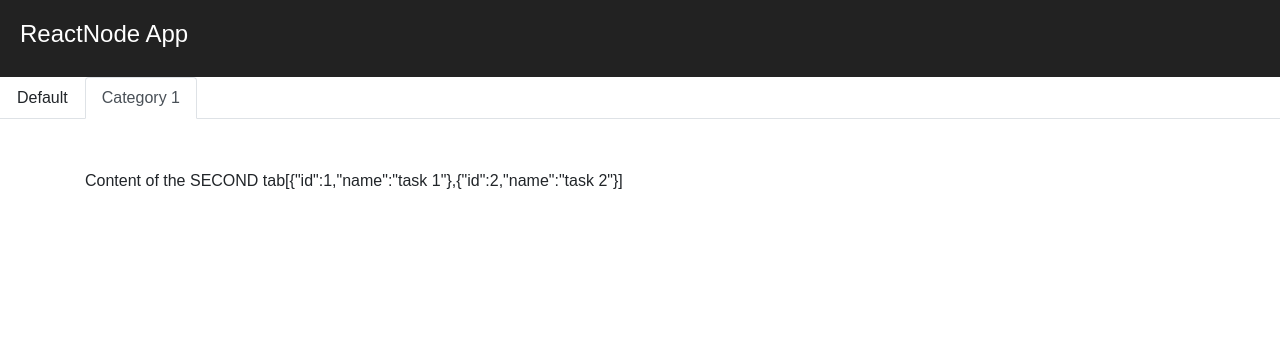
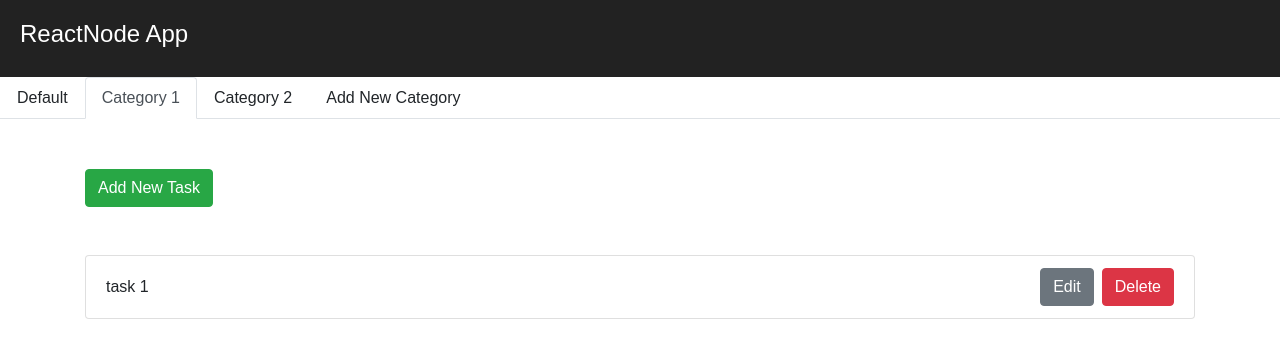
Before and after one commit to MrDzi/react-node-app, a React (Create React App) app: page / in a window 1280 px wide. Both pictures are taken after a click on the link "Category 1". Shown: the top 358 px of the page. Built offline with nearby package versions, Linux system fonts and the light colour scheme.

Commit message:
implement categories

```diff
--- a/src/App.js
+++ b/src/App.js
@@ -1,17 +1,39 @@
 import React, { Component } from 'react';
 import { connect } from 'react-redux';
 import { tasksSelector } from './redux/reducers/task/selectors';
+import { categoriesSelector } from './redux/reducers/category/selectors';
 import { fetchTasks } from './redux/reducers/task/actions';
-import { TabContent, TabPane, Nav, NavItem, NavLink, Container } from 'reactstrap';
+import { fetchCategories, createCategory, updateCategory, setSelectedCategory } from './redux/reducers/category/actions';
+import { TabContent, TabPane, Nav, NavItem, NavLink, Container, Modal, ModalBody, Input, Form, FormGroup, Button } from 'reactstrap';
 import classnames from 'classnames';
 import './App.css';
 import TaskList from './components/task/TaskList';
+import { updateCategoryDraft } from './redux/reducers/category/actions';
 
 class App extends Component {
 	constructor(props) {
 		super(props);
 		this.state = {
-			activeTab: '1'
+			activeTab: '1',
+			modalOpen: false
+		}
+	}
+	componentDidMount() {
+		this.props.fetchTasks();
+		this.props.fetchCategories();
+	}
+	toggleCategoryModal = () => {
+		this.setState({
+			modalOpen: !this.state.modalOpen
+		});
+	}
+	handleCategoryTabClick(tab, category) {
+		if (this.state.activeTab === tab) {
+			this.props.updateCategoryDraft(category);
+			this.toggleCategoryModal();
+		} else {
+			this.toggleTab(tab);
+			this.props.setSelectedCategory(category.id);
 		}
 	}
 	toggleTab(tab) {
@@ -21,8 +43,9 @@ class App extends Component {
 			});
 		}
 	}
-	componentDidMount() {
-		this.props.fetchTasks();
+	updateOrCreateCategory = () => {
+		this.props.draftCategory.hasOwnProperty('id') ? this.props.updateCategory(this.props.draftCategory) : this.props.createCategory(this.props.draftCategory);
+		this.toggleCategoryModal();
 	}
 	render() {
     	return (
@@ -34,35 +57,84 @@ class App extends Component {
 					<NavItem>
 						<NavLink
 							onClick={() => {
+								this.props.setSelectedCategory(null);
 								this.toggleTab('1');
 							}}
-							className={classnames({active: this.state.activeTab === '1'})}
+							className={classnames({active: this.state.activeTab === 1})}
 						>
 							Default
 						</NavLink>
 					</NavItem>
+					{
+						this.props.categories.map((category, index) => {
+							const tabOrder = (index + 2).toString();
+							return (
+								<NavItem key={index}>
+									<NavLink
+										onClick={() => {
+											this.handleCategoryTabClick(tabOrder, category);
+										}}
+										className={classnames({active: this.state.activeTab === tabOrder})}
+									>
+										{category.name}
+									</NavLink>
+								</NavItem>
+							)
+						})
+					}
 					<NavItem>
 						<NavLink
-							onClick={() => {
-								this.toggleTab('2');
-							}}
-							className={classnames({active: this.state.activeTab === '2'})}
+							onClick={this.toggleCategoryModal}
 						>
-							Category 1
+							Add New Category
 						</NavLink>
 					</NavItem>
 				</Nav>
 				<Container>
 					<TabContent className="pt-50" activeTab={this.state.activeTab}>
 						<TabPane tabId='1'>
-							<TaskList></TaskList>
+							<TaskList />
 						</TabPane>
-						<TabPane tabId='2'>
-							Content of the SECOND tab
-							{JSON.stringify(this.props.tasks)}
-						</TabPane>
+						{
+							this.props.categories.map((category, index) => {
+								const tabOrder = (index + 2).toString();
+								return (
+									<TabPane tabId={tabOrder} key={index}>
+										<TaskList />
+									</TabPane>
+								)
+							})
+						}
 					</TabContent>
 				</Container>
+				<Modal isOpen={this.state.modalOpen} toggle={this.toggleCategoryModal}>
+					<ModalBody>
+						<Form>
+        					<FormGroup>
+          						<Input
+									type="text"
+									name="taskName"
+									id="taskName"
+									value={this.props.draftCategory.name}
+									onChange={(event) => {
+										this.props.updateCategoryDraft({
+											name: event.target.value
+										});
+									}}
+								/>
+        					</FormGroup>
+							<div className="text-right">
+								<Button
+									className="ml-2"
+									onClick={this.updateOrCreateCategory}
+									color="primary"
+								>
+									Submit
+								</Button>
+							</div>
+						</Form>
+					</ModalBody>
+				</Modal>
       		</div>
     	);
   	}
@@ -71,12 +143,19 @@ class App extends Component {
 function mapStateToProps(state) {
 	return {
 		tasks: tasksSelector(state),
-		draftTask: state.task.draftTask
+		categories: categoriesSelector(state),
+		draftTask: state.task.draftTask,
+		draftCategory: state.category.draftCategory
 	}
 }
 
 const mapDispatchToProps = {
 	fetchTasks,
+	fetchCategories,
+	updateCategoryDraft,
+	createCategory,
+	updateCategory,
+	setSelectedCategory,
 }
 
 export default connect(mapStateToProps, mapDispatchToProps)(App);
--- a/src/components/task/TaskList.js
+++ b/src/components/task/TaskList.js
@@ -1,8 +1,8 @@
 import React, { Component } from 'react';
 import { connect } from 'react-redux';
 import { tasksSelector } from '../../redux/reducers/task/selectors';
-import { updateTask, updateDraft, resetDraft, deleteTask } from '../../redux/reducers/task/actions';
-import {  ListGroup, ListGroupItem, Button, Modal, ModalBody, Input, Form, FormGroup } from 'reactstrap';
+import { updateTask, updateDraft, resetDraft, deleteTask, createTask } from '../../redux/reducers/task/actions';
+import { ListGroup, ListGroupItem, Button, Modal, ModalBody, Input, Form, FormGroup } from 'reactstrap';
 
 class TaskList extends Component {
 	constructor(props) {
@@ -20,13 +20,20 @@ class TaskList extends Component {
 			modalOpen: !this.state.modalOpen
 		});
 	}
-	updateTask() {
-		this.props.updateTask(this.props.draftTask);
+	updateOrCreateTask = () => {
+		this.props.draftTask.hasOwnProperty('id') ? this.props.updateTask(this.props.draftTask) : this.props.createTask(this.props.draftTask);
 		this.toggleModal();
 	}
 	render() {
 		return (
 			<div>
+				<Button
+					color="success"
+					onClick={this.toggleModal}
+					className="mb-5"
+				>
+					Add New Task
+				</Button>
 				<ListGroup>
 					{
 						this.props.tasks.map((task) => {
@@ -40,7 +47,7 @@ class TaskList extends Component {
 												Edit
 											</Button>
 											<Button
-											className="ml-1"
+												className="ml-2"
 												color="danger"
 												onClick={() => this.props.deleteTask(task.id)}
 												>
@@ -71,8 +78,8 @@ class TaskList extends Component {
 							<div className="text-right">
 								<Button onClick={() => this.props.resetDraft()}>Reset</Button>
 								<Button
-									className="ml-1"
-									onClick={() => this.updateTask()}
+									className="ml-2"
+									onClick={this.updateOrCreateTask}
 									color="primary"
 								>
 									Submit
@@ -98,6 +105,7 @@ const mapDispatchToProps = {
 	updateDraft,
 	resetDraft,
 	deleteTask,
+	createTask,
 }
 
 export default connect(mapStateToProps, mapDispatchToProps)(TaskList);
--- a/src/redux/reducers/category/index.js
+++ b/src/redux/reducers/category/index.js
@@ -2,17 +2,21 @@ import { ActionTypes } from './actions.js';
 import * as R from 'ramda';
 
 const initialState = {
-	categories: {}
+	categories: {},
+	draftCategory: {
+		name: ''
+	},
+	selectedCategoryId: null
 }
 
 export default function category(state = initialState, action) {
 	switch(action.type) {
-		case ActionTypes.FETCH_CATEGORIES:
+		case ActionTypes.FETCHED_CATEGORIES:
 			return {
 				...state,
 				categories: R.indexBy(R.prop('id'), action.payload)
 			}
-		case ActionTypes.CREATE_CATEGORY:
+		case ActionTypes.CREATED_CATEGORY:
 			return {
 				...state,
 				categories: {
@@ -20,7 +24,7 @@ export default function category(state = initialState, action) {
 					[action.payload.id]: action.payload
 				}
 			}
-		case ActionTypes.UPDATE_CATEGORY:
+		case ActionTypes.UPDATED_CATEGORY:
 			return {
 				...state,
 				categories: {
@@ -28,7 +32,23 @@ export default function category(state = initialState, action) {
 					[action.payload.id]: action.payload
 				}
 			}
+		case ActionTypes.UPDATE_CATEGORY_DRAFT:
+			return {
+				...state,
+				draftCategory: {
+					...state.draftCategory,
+					...action.payload
+				}
+			}
+		case ActionTypes.SET_SELECTED_CATEGORY:
+			return {
+				...state,
+				selectedCategoryId: action.payload
+			}
 		default:
 			return state;
 	}
 }
+
+export const getCategoriesFromState = (state) => state.category.categories;
+export const getSelectedCategoryId = (state) => state.category.selectedCategoryId;
--- /dev/null
+++ b/src/redux/reducers/category/selectors.js
@@ -0,0 +1,8 @@
+import { createSelector } from 'reselect';
+import { getCategoriesFromState } from './';
+import * as R from 'ramda';
+
+export const categoriesSelector = createSelector(
+    getCategoriesFromState,
+    R.values
+)
--- a/src/redux/reducers/task/actions.js
+++ b/src/redux/reducers/task/actions.js
@@ -33,3 +33,8 @@ export const deleteTask = (taskId) => ({
 	type: ActionTypes.DELETE_TASK,
 	payload: taskId
 })
+
+export const createTask = (task) => ({
+	type: ActionTypes.CREATE_TASK,
+	payload: task
+})
--- a/src/redux/reducers/task/index.js
+++ b/src/redux/reducers/task/index.js
@@ -15,7 +15,7 @@ export default function task(state = initialState, action) {
 				...state,
                 tasks: R.indexBy(R.prop('id'), action.payload)
             }
-		case ActionTypes.CREATE_TASK:
+		case ActionTypes.CREATED_TASK:
 			return {
 				...state,
 				tasks: {
--- a/src/redux/sagas/category/index.js
+++ b/src/redux/sagas/category/index.js
@@ -0,0 +1,81 @@
+import { takeEvery, put, call } from 'redux-saga/effects'
+import * as R from 'ramda';
+import { ActionTypes } from '../../reducers/category/actions';
+
+let categories = [
+	{
+		id: 1,
+		name: 'Category 1'
+	},
+	{
+		id: 2,
+		name: 'Category 2'
+	}
+]
+
+const fetchCategoriesMockWrapper = (categories = null) => {
+	return () => Promise.resolve({
+		body: categories
+	});
+}
+
+const updateCategoryMockWrapper = (category) => {
+	const categoryFromCollection = R.find(R.propEq('id', category.id), categories);
+	category = {
+		...categoryFromCollection,
+		...category
+	}
+	return () => Promise.resolve();
+}
+
+const createCategoryMockWrapper = (category) => {
+	category.id = categories.length + 1;
+	categories.push(category);
+	return () => Promise.resolve();
+}
+
+const fetchCategoriesMock = fetchCategoriesMockWrapper(categories);
+const updateCategoryMock = (category) => updateCategoryMockWrapper(category);
+const createCategoryMock = (category) => createCategoryMockWrapper(category);
+
+const fetchCategories = function* () {
+	try {
+		const response = yield call(fetchCategoriesMock);
+		yield put({
+			type: ActionTypes.FETCHED_CATEGORIES,
+			payload: response.body
+		});
+	} catch (error) {
+		console.log(error);
+	}
+}
+
+const updateCategory = function* (action) {
+	try {
+		yield call(updateCategoryMock, [action.payload]);
+	    yield put({
+			type: ActionTypes.UPDATED_CATEGORY,
+			payload: action.payload
+		});
+	} catch (error) {
+		console.log(error);
+	}
+}
+
+const createCategory = function* (action) {
+	try {
+		yield call(createCategoryMock, action.payload);
+		yield put({
+			type: ActionTypes.CREATED_CATEGORY,
+			payload: action.payload
+		});
+	} catch (error) {
+		console.log(error);
+	}
+}
+
+export const categorySagas = [
+	takeEvery(ActionTypes.FETCH_CATEGORIES, fetchCategories),
+	takeEvery(ActionTypes.UPDATE_CATEGORY, updateCategory),
+	takeEvery(ActionTypes.CREATE_CATEGORY, createCategory)
+]
--- a/src/redux/sagas/index.js
+++ b/src/redux/sagas/index.js
@@ -1,10 +1,10 @@
 import { all } from 'redux-saga/effects';
 import { taskSagas } from './task';
-// import { categorySagas } from './category';
+import { categorySagas } from './category';
 
 export default function* rootSagas() {
 	yield all([
-		...taskSagas
-		// ...categorySagas
+		...taskSagas,
+		...categorySagas
 	]);
 }
--- a/src/redux/sagas/task/index.js
+++ b/src/redux/sagas/task/index.js
@@ -5,11 +5,13 @@ import { ActionTypes } from '../../reducers/task/actions';
 let tasks = [
 	{
 		id: 1,
-		name: 'task 1'
+		name: 'task 1',
+		categoryId: 1
 	},
 	{
 		id: 2,
-		name: 'task 2'
+		name: 'task 2',
+		categoryId: 2
 	}
 ]
 
@@ -33,9 +35,16 @@ const deleteTaskMockWrapper = (taskId) => {
 	return () => Promise.resolve();
 }
 
+const createTaskMockWrapper = (task) => {
+	task.id = tasks.length + 1;
+	tasks.push(task);
+	return () => Promise.resolve();
+}
+
 const fetchTasksMock = fetchTasksMockWrapper(tasks);
 const updateTaskMock = (task) => updateTaskMockWrapper(task);
 const deleteTaskMock = (taskId) => deleteTaskMockWrapper(taskId);
+const createTaskMock = (task) => createTaskMockWrapper(task);
 
 const fetchTasks = function* () {
 	try {
@@ -73,8 +82,21 @@ const deleteTask = function* (action) {
 	}
 }
 
+const createTask = function* (action) {
+	try {
+		yield call(createTaskMock, action.payload);
+		yield put({
+			type: ActionTypes.CREATED_TASK,
+			payload: action.payload
+		});
+	} catch (error) {
+		console.log(error);
+	}
+}
+
 export const taskSagas = [
 	takeEvery(ActionTypes.FETCH_TASKS, fetchTasks),
 	takeEvery(ActionTypes.UPDATE_TASK, updateTask),
-	takeEvery(ActionTypes.DELETE_TASK, deleteTask)
+	takeEvery(ActionTypes.DELETE_TASK, deleteTask),
+	takeEvery(ActionTypes.CREATE_TASK, createTask)
 ]
```
Also changed, not shown: src/redux/reducers/category/actions.js (+29 -0 lines), src/redux/reducers/task/selectors.js (+11 -1 lines). Lines whose indentation alone changed are shown as unchanged.
